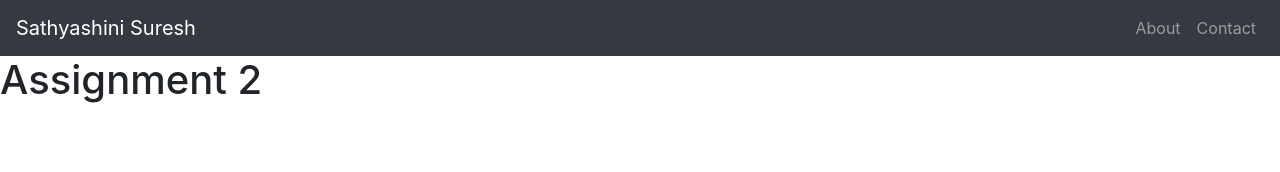
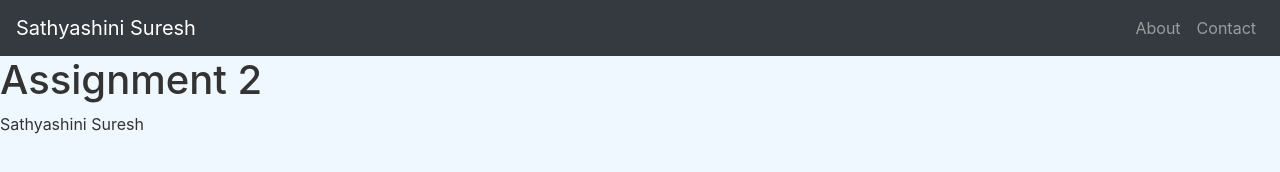
Before and after one commit to SathyashiniSuresh/Assignment-2, a plain HTML site: page index.html in a window 1280 px wide. Drawn offline with nearby package versions, Linux system fonts and the light colour scheme.

Commit message:
Assignment 2

```diff
--- a/index.html
+++ b/index.html
@@ -6,16 +6,21 @@
     <title> Assignment 2 </title>
     <style>
         :root{
-            -- main-background-color: #f0f8ff;
-            -- main-foreground: #333;
-            -- nav-background: #343a40;
-            -- footer-background: #222;
-            -- button-background: #007bff;
-            -- button-hover: #0056b3;
-            -- spacing: 10px;
-            av {
+            --main-background-color: #f0f8ff;
+            --main-foreground: #333;
+            --nav-background: #343a40;
+            --footer-background: #222;
+            --button-background: #007bff;
+            --button-hover: #0056b3;
+            --spacing: 10px;
+        }
+        body{
+            background-color: var(--main-background-color);
+            color: var(--main-foreground);
+        }
+        nav {
             background-color: var(--nav-background);
-        }
+
 
         footer {
             background-color: var(--footer-background);
```
